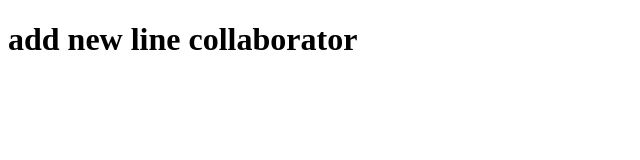
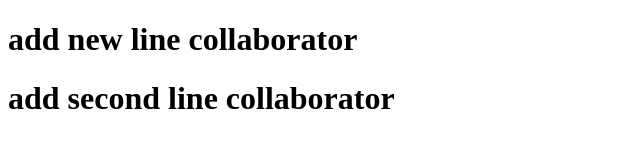
Before and after one commit to shiva5775/project2, a plain HTML site: page index.html in a window 1280 px wide. Shown: the whole page, without its empty margins (0-640 px from the left). Drawn offline with Linux system fonts and the light colour scheme.

Commit message:
second line added in index.html

```diff
--- a/index.html
+++ b/index.html
@@ -7,5 +7,7 @@
 </head>
 <body>
    <h1>add new line collaborator</h1>
+       <h1>add second line collaborator</h1>
+
 </body>
 </html>
```
